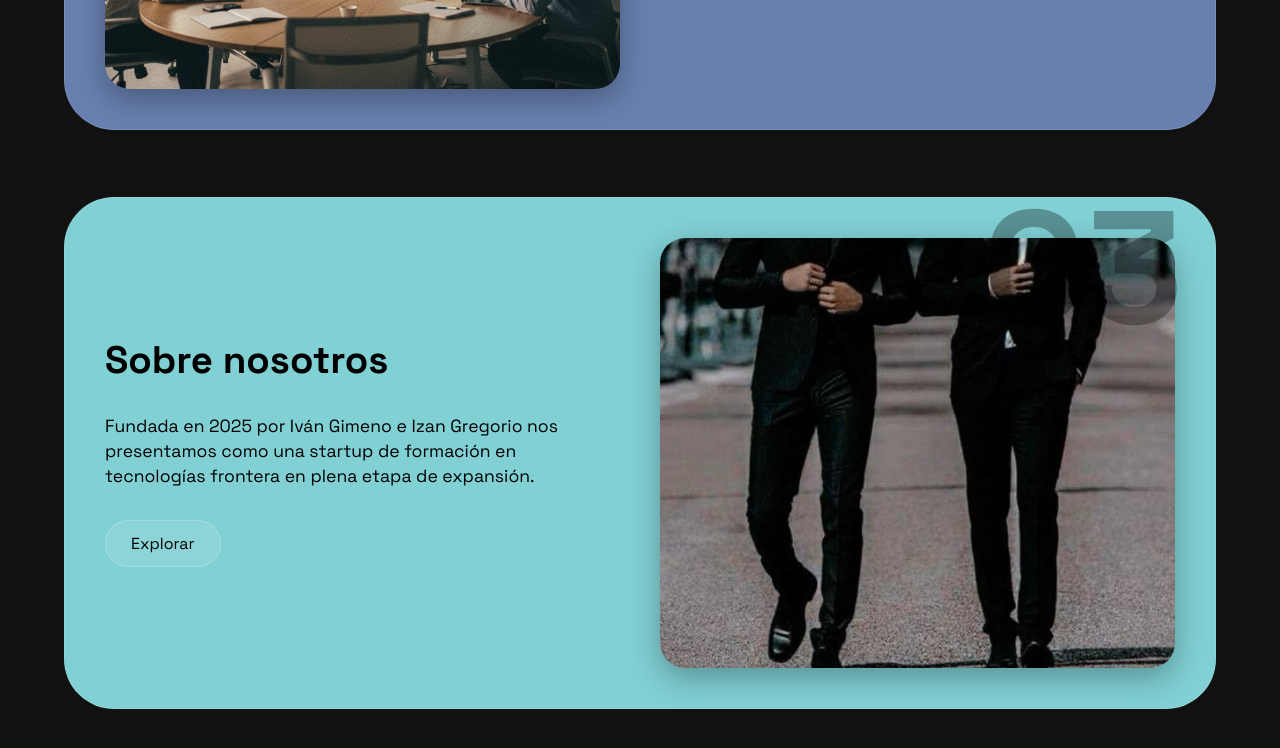
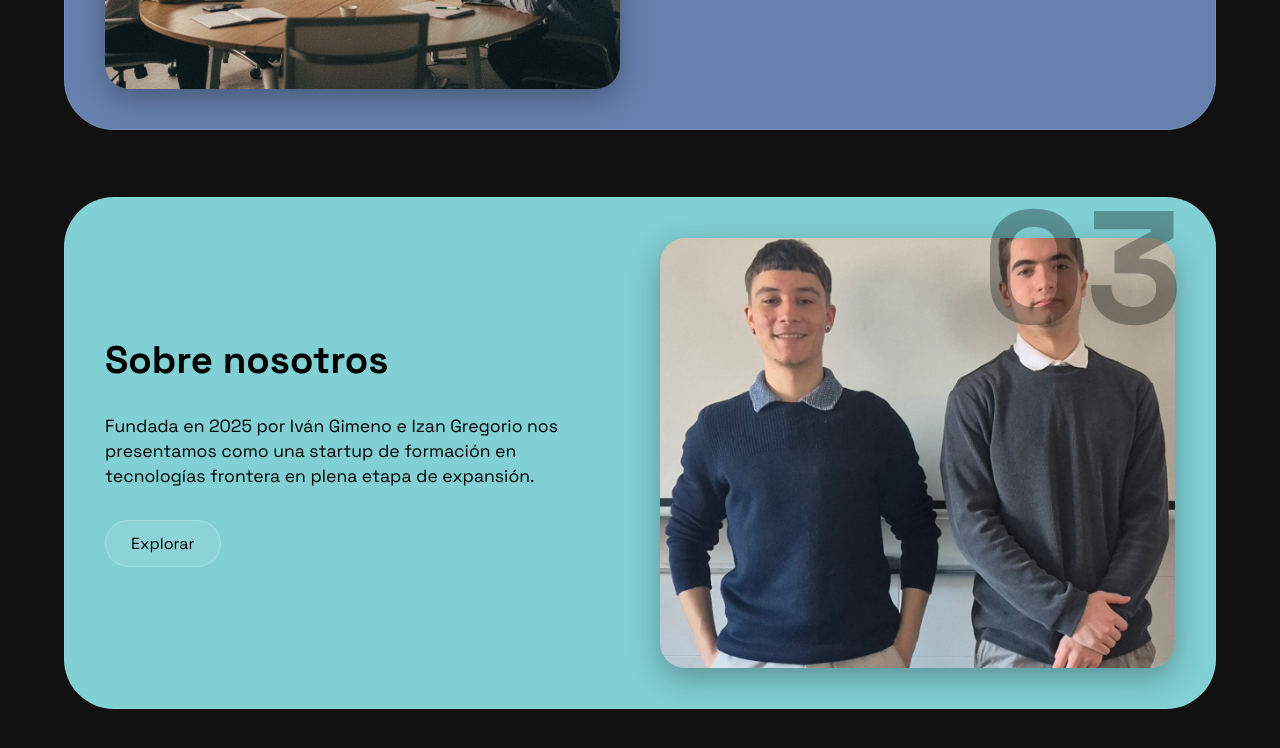
Before and after one commit to eltroyas/ProyectoSMR, a website: page index.html in a window 1280 px wide. Shown: the part 1799-2547 px from the top of the page. Drawn offline with nearby package versions, Linux system fonts and the light colour scheme.

Commit message:
Update image source in index.html

```diff
--- a/index.html
+++ b/index.html
@@ -133,7 +133,7 @@
       <a href="sobre_nosotros.html" class="btn-more">Explorar</a>
     </div>
     <div class="card__column-img">
-      <img src="img/sobrenosotros.jpg" alt="Computación Cuántica">
+      <img src="img/PRIME-portada.jpg" alt="Computación Cuántica">
     </div>
   </div>
 </li>
```
